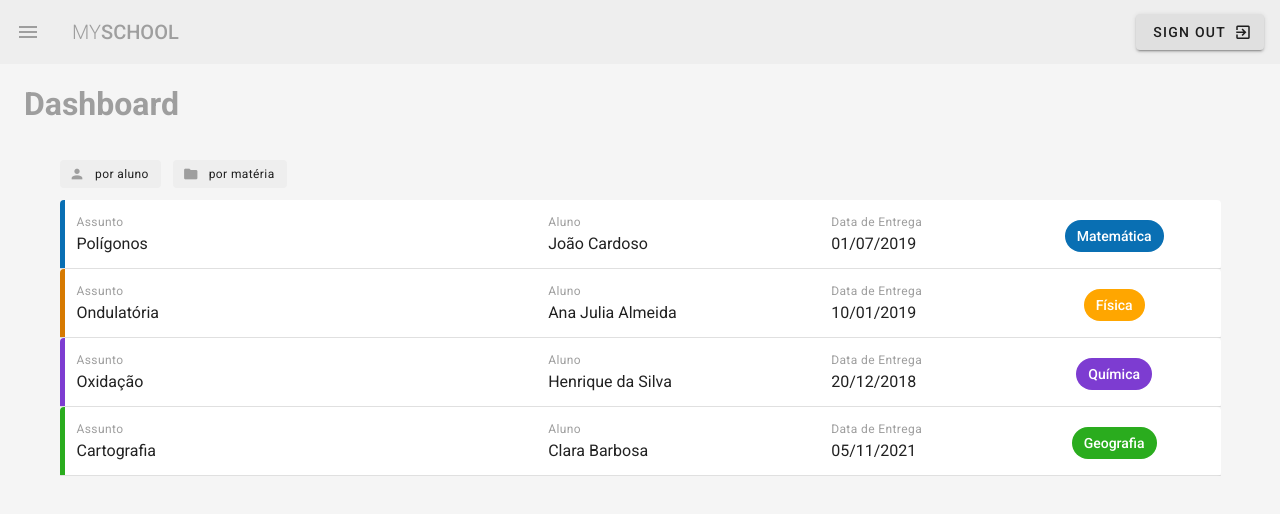
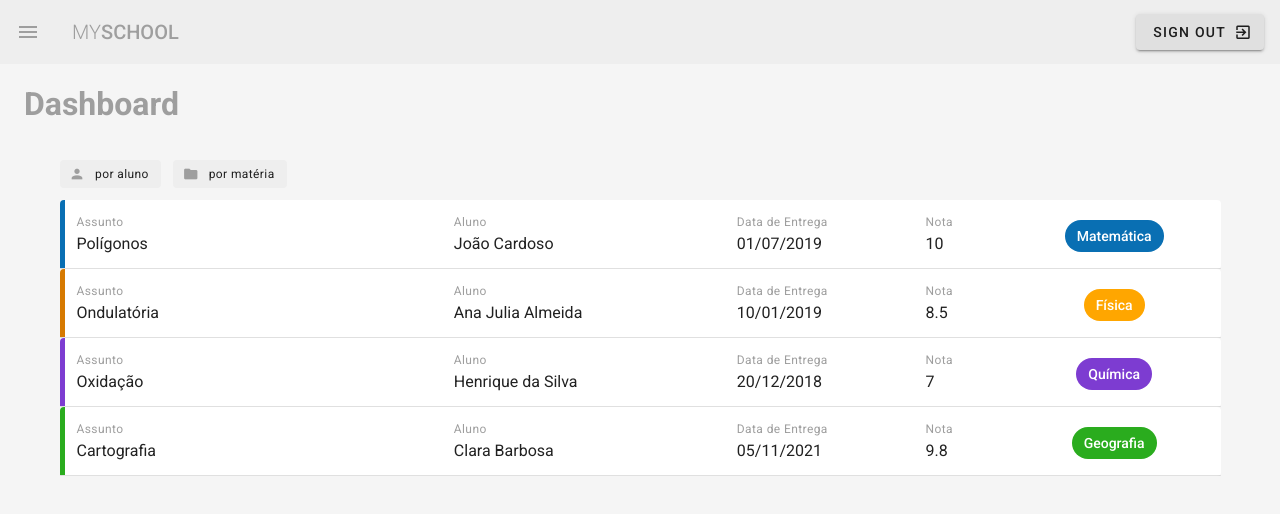
Before and after one commit to gabrielapivetta/Vue_and_Vuetify, a Vue app: page / in a window 1280 px wide. Shown: the top 514 px of the page. Built offline with nearby package versions, Linux system fonts and the light colour scheme.

Commit message:
adding the tests

```diff
--- a/src/views/Dashboard.vue
+++ b/src/views/Dashboard.vue
@@ -39,7 +39,7 @@
 
       <v-card flat class="" v-for="test in tests" :key="test.title">
         <v-layout wrap :class="`pa-3 test ${test.subject}`">
-          <v-flex xs12 md5>
+          <v-flex xs12 md4>
             <div class="caption grey--text">Assunto</div>
             <div>{{ test.title }}</div>
           </v-flex>
@@ -51,6 +51,10 @@
             <div class="caption grey--text">Data de Entrega</div>
             <div>{{ test.due }}</div>
           </v-flex>
+          <v-flex xs6 sm4 md1>
+            <div class="caption grey--text">Nota</div>
+            <div>{{ test.score }}</div>
+          </v-flex>
           <v-flex xs6 sm4 md2>
             <div class="text-center">
               <v-chip
@@ -58,8 +62,6 @@
                 >{{ test.subject }}</v-chip
               >
             </div>
-            <!--<div class="caption grey--text">Matéria</div>
-            <div>{{ test.subject }}</div>-->
           </v-flex>
         </v-layout>
         <v-divider></v-divider>
@@ -79,6 +81,7 @@ export default {
           student: "João Cardoso",
           due: "01/07/2019",
           subject: "Matemática",
+          score: 10,
           content:
             "Lorem ipsum dolor sit amet consectetur adipisicing elit. Sunt consequuntur eos eligendi illum minima adipisci deleniti, dicta mollitia enim explicabo fugiat quidem ducimus praesentium voluptates porro molestias non sequi animi!",
         },
@@ -87,6 +90,7 @@ export default {
           student: "Ana Julia Almeida",
           due: "10/01/2019",
           subject: "Física",
+          score: 8.5,
           content:
             "Lorem ipsum dolor sit amet consectetur adipisicing elit. Sunt consequuntur eos eligendi illum minima adipisci deleniti, dicta mollitia enim explicabo fugiat quidem ducimus praesentium voluptates porro molestias non sequi animi!",
         },
@@ -95,6 +99,7 @@ export default {
           student: "Henrique da Silva",
           due: "20/12/2018",
           subject: "Química",
+          score: 7,
           content:
             "Lorem ipsum dolor sit amet consectetur adipisicing elit. Sunt consequuntur eos eligendi illum minima adipisci deleniti, dicta mollitia enim explicabo fugiat quidem ducimus praesentium voluptates porro molestias non sequi animi!",
         },
@@ -103,6 +108,7 @@ export default {
           student: "Clara Barbosa",
           due: "05/11/2021",
           subject: "Geografia",
+          score: 9.8,
           content:
             "Lorem ipsum dolor sit amet consectetur adipisicing elit. Sunt consequuntur eos eligendi illum minima adipisci deleniti, dicta mollitia enim explicabo fugiat quidem ducimus praesentium voluptates porro molestias non sequi animi!",
         },
--- a/src/views/Provas.vue
+++ b/src/views/Provas.vue
@@ -4,7 +4,78 @@
 
     <v-container class="my-5">
 
+        <v-expansion-panels >
+      <v-expansion-panel class="brown--text" v-for="test in myTests" :key="test.title">
+        <v-expansion-panel-header class="font-weight-medium">
+          {{test.title}}
+        </v-expansion-panel-header>
+
+        <v-expansion-panel-content class="px-4">
+          <div class="font-weight-bold d-flex justify-space-between mr-10">
+            <span>Data de Entrega: {{test.due}}</span>
+            <span>Nota: {{test.score}}</span>
+          </div>
+          <div>{{test.content}} </div>
+        </v-expansion-panel-content>
+
+      </v-expansion-panel>
+      </v-expansion-panels>
+
     </v-container>
 
   </div>
 </template>
+
+<script>
+export default {
+  data() {
+    return {
+      tests: [
+        {
+          title: "Polígonos",
+          student: "João Cardoso",
+          due: "01/07/2019",
+          subject: "Matemática",
+          score: 10,
+          content:
+            "Lorem ipsum dolor sit amet consectetur adipisicing elit. Sunt consequuntur eos eligendi illum minima adipisci deleniti, dicta mollitia enim explicabo fugiat quidem ducimus praesentium voluptates porro molestias non sequi animi!",
+        },
+        {
+          title: "Ondulatória",
+          student: "Ana Julia Almeida",
+          due: "10/01/2019",
+          subject: "Física",
+          score: 8.5,
+          content:
+            "Lorem ipsum dolor sit amet consectetur adipisicing elit. Sunt consequuntur eos eligendi illum minima adipisci deleniti, dicta mollitia enim explicabo fugiat quidem ducimus praesentium voluptates porro molestias non sequi animi!",
+        },
+        {
+          title: "Oxidação",
+          student: "Henrique da Silva",
+          due: "20/12/2018",
+          subject: "Química",
+          score: 7,
+          content:
+            "Lorem ipsum dolor sit amet consectetur adipisicing elit. Sunt consequuntur eos eligendi illum minima adipisci deleniti, dicta mollitia enim explicabo fugiat quidem ducimus praesentium voluptates porro molestias non sequi animi!",
+        },
+        {
+          title: "Cartografia",
+          student: "Clara Barbosa",
+          due: "05/11/2021",
+          subject: "Geografia",
+          score: 9.8,
+          content:
+            "Lorem ipsum dolor sit amet consectetur adipisicing elit. Sunt consequuntur eos eligendi illum minima adipisci deleniti, dicta mollitia enim explicabo fugiat quidem ducimus praesentium voluptates porro molestias non sequi animi!",
+        },
+      ],
+    };
+  },
+  computed: {
+    myTests(){
+      return this.tests.filter(test => {
+        return test.student === 'Ana Julia Almeida'
+      })
+    }
+  }
+};
+</script>
```
